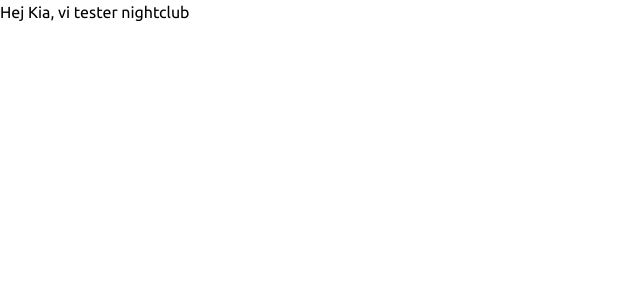
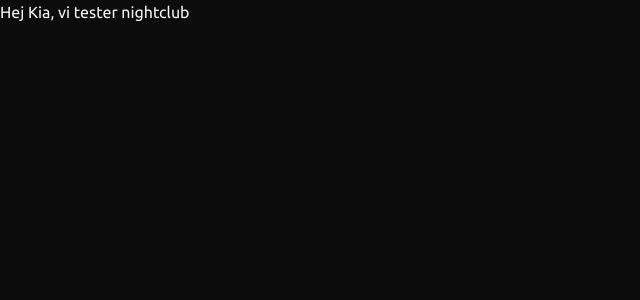
Before and after one commit to kivi0001/FORK-3sem-eksamen, a Next.js app: page / in a window 1280 px wide. Shown: the top 300 px of the page, without its empty margins (0-640 px from the left). Built offline with nearby package versions, Linux system fonts and the light colour scheme.

Commit message:
- font primitives for fluid sizes - font primities for font weights - font tokens for sizes - font tokens for weight - removed (prefers dark color scheme)

```diff
--- a/src/app/globals.css
+++ b/src/app/globals.css
@@ -2,11 +2,51 @@
 
 :root {
   /* PRIMITIVES */
+  /* COLORS */
   --primary-light: oklch(97.614% 0.00011 271.152);
   --primary-dark: oklch(15.557% 0.0017 16.767);
   --pink: oklch(65.346% 0.24194 9.256);
   --medium-grey: oklch(82.032% 0.00009 271.152);
   --dark-grey: oklch(78.422% 0.00223 15.01);
+  --background: oklch(15.557% 0.0017 16.767);
+  --foreground: oklch(97.614% 0.00011 271.152);
+
+  /* FLUID FONT-SIZES */
+  --large: clamp(
+    0.8125rem,
+    0.3036rem + 2.2619cqi,
+    2rem
+  );
+  --medium-large: clamp(
+    2rem,
+    1.8393rem + 0.7143cqi,
+    2.375rem
+  );
+  --medium: clamp(
+    2rem,
+    1.6786rem + 1.4286cqi,
+    2.75rem
+  );
+  --medium-small: clamp(
+    1.25rem,
+    1.1429rem + 0.4762cqi,
+    1.5rem
+  );
+  --small: clamp(
+    1rem,
+    0.9464rem + 0.2381cqi,
+    1.125rem
+  );
+  --button-large: clamp(
+    1.25rem,
+    1.1429rem + 0.4762cqi,
+    1.5rem
+  );
+
+  /* FONT-WEIGHTS */
+  --weight-bold: 700;
+  --weight-medium: 500;
+  --weight-regular: 400;
 }
 
 @theme inline {
@@ -23,17 +63,48 @@
   --color-header-active: var(--pink);
   --color-button: var(--primary-light);
   --color-button-hover: var(--pink);
+  --color-headline: var(--primary-light);
 
-  /* FONT TOKES */
-  --font-sans: var(--font-geist-sans);
-  --font-mono: var(--font-geist-mono);
-}
+  /* FONT-SIZE TOKENS */
+  --font-home-h1: var(--large);
+  --font-home-h2: var(--medium-large);
+  --font-home-track-h3: var(----medium-small);
+  --font-h1: var(--medium-large);
+  --font-event-form: var(--medium);
+  --font-book-h2: var(--medium);
+  --font-p: var(--small);
+  --font-input: var(--small);
+  --font-button: var(--small);
+  --font-header-button: var(--button-large);
 
-@media (prefers-color-scheme: dark) {
-  :root {
-    --background: oklch(15.557% 0.0017 16.767);
-    --foreground: oklch(97.614% 0.00011 271.152);
-  }
+  /* FONT WEIGHT TOKENS */
+  /* Home page */
+  --font-weight-home-h1: var(--weight-medium);
+  --font-weight-home-h2: var(--weight-medium);
+  --font-weight-home-track-h3: var(
+    --weight-medium
+  );
+  --font-weight-home-p: var(--weight-medium);
+
+  /* Standard weights */
+  --font-weight-h1: var(---weight-medium);
+  --font-weight-h2: var(--weight-medium);
+  --font-weight-h3: var(--weight-medium);
+  --font-weight-p: var(--weight-regular);
+  --font-weight-button: var(--weight-medium);
+  --font-weight-input: var(--weight-regular);
+
+  /* Special weights */
+  /* For: Event page, Comments, Form, Booking page, Header-buttons */
+  --font-weight-event-form: var(--weight-bold);
+  --font-weight-comments-date: var(
+    --weight-medium
+  );
+  --font-weight-comments: var(--weight-regular);
+  --font-weight-book-h2: var(--weight-bold);
+  --font-weight-header-button: var(
+    --weight-medium
+  );
 }
 
 body {
```
